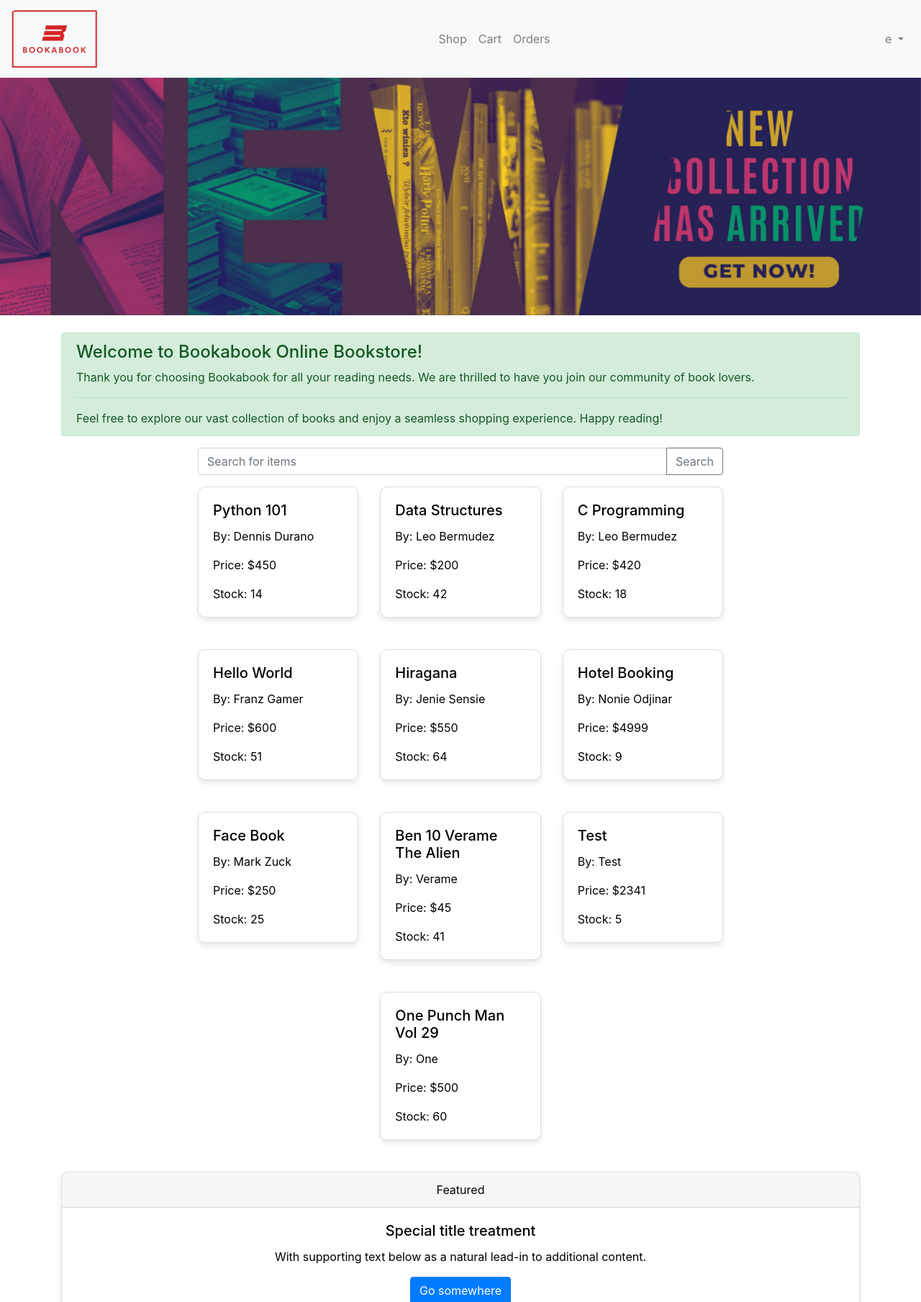
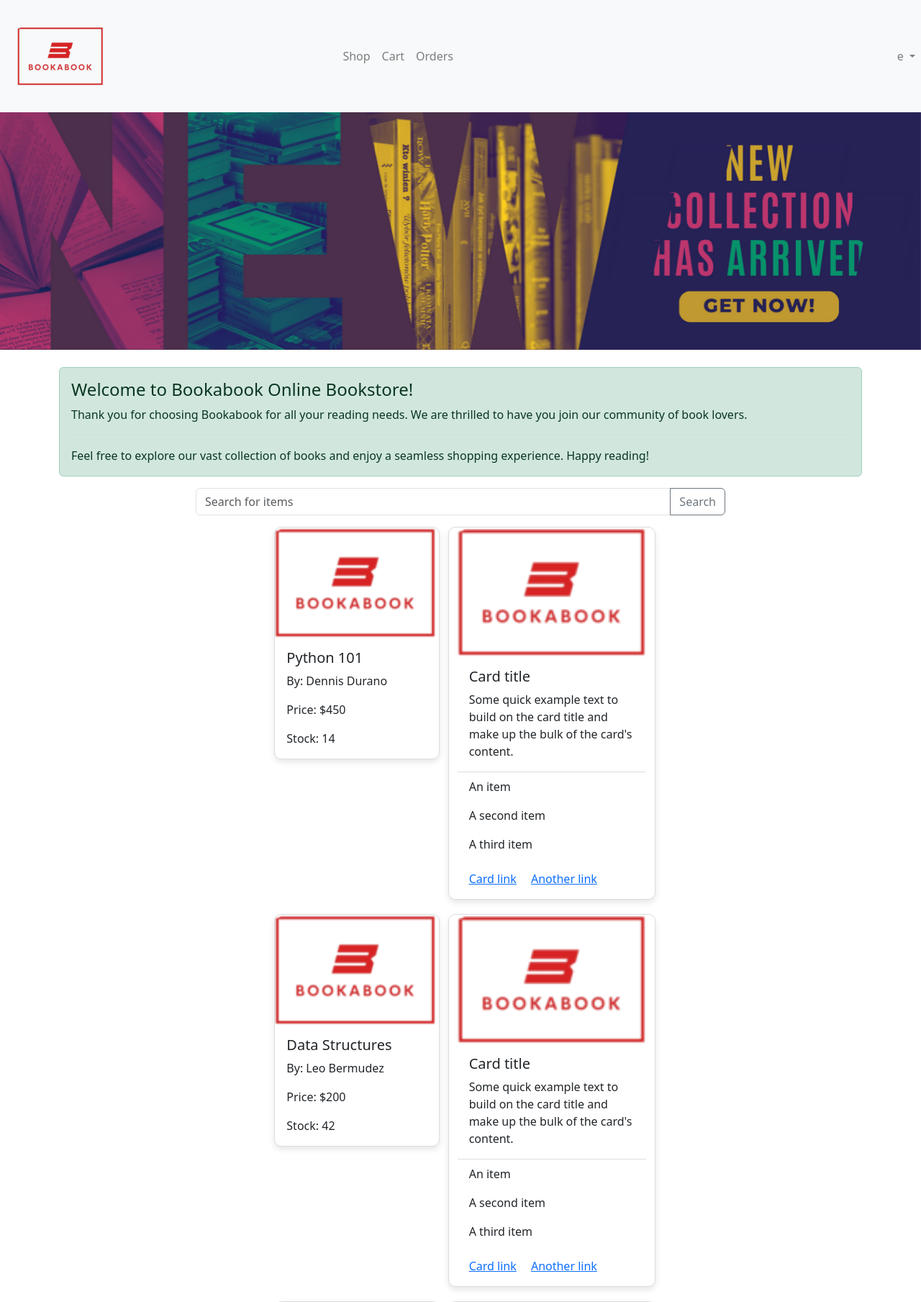
Before and after one commit to Provi-dence/DB-PROJECT, a Flask app: page / in a window 1280 px wide. Shown: the top 1809 px of the page at 72% size. Run offline with Flask 3, Linux system fonts and the light colour scheme; a user stored in the database is signed in; data comes from the database, SQL or seed files in the repository; both versions use the stored data as it was after the commit; some libraries are stand-ins or nearby versions.

Commit message:
item image update

```diff
--- a/BOOKABOOK/app.py
+++ b/BOOKABOOK/app.py
@@ -437,7 +437,28 @@
 def display_image(filename):
     return send_from_directory(app.config['UPLOAD_FOLDER'], filename)
 
+# Function to handle file upload and return the file path
+def handle_file_upload(request):
+    if 'img' in request.files:
+        file = request.files['img']
+        if file.filename != '':
+            if not os.path.exists(app.config['UPLOAD_FOLDER']):
+                os.makedirs(app.config['UPLOAD_FOLDER'])
 
+            filename = secure_filename(file.filename)
+            file_path = os.path.join(app.config['UPLOAD_FOLDER'], filename)
+
+            # Check if the file already exists
+            if os.path.isfile(file_path):
+                print("File already exists. Reusing existing file.")
+            else:
+                file.save(file_path)
+                print("File saved to:", file_path)  # Debugging output
+
+            # Set the correct image path for the item
+            img_path = file_path.replace("\\", "/")  # Replace backslashes in image path with forward slashes
+            return img_path
+    return "/static/images/default_img.png"  # Return default image path if no file uploaded or file field not in form
 
 # Function to insert a new item
 @app.route('/insert-item', methods=['POST'])
@@ -452,24 +473,9 @@
             itype = request.form['itype']
             stock = request.form['stocks']
 
-            # Handle file upload
-            if 'img' in request.files:
-                file = request.files['img']
-                if file.filename != '':
-                    if not os.path.exists(app.config['UPLOAD_FOLDER']):
-                        os.makedirs(app.config['UPLOAD_FOLDER'])
-
-                    filename = secure_filename(file.filename)
-                    file_path = os.path.join(app.config['UPLOAD_FOLDER'], filename)
-                    file.save(file_path)
-
-                    # Set the correct image path for the item
-                    img_path = file_path.replace("\\", "/")  # Replace backslashes in image path with forward slashes
-                    print("Image path:", img_path)  # Debugging output
-                else:
-                    img_path = "/static/images/default_img.png"  # Absolute path to the default image if no image uploaded
-            else:
-                img_path = "/static/images/default_img.png"  # Absolute path to the default image if no image field in the form
+            # Handle file upload and get the image path
+            img_path = handle_file_upload(request)
+            print("Image path:", img_path)  # Debugging output
 
             print("ISBN to be added:", isbn)  # Debugging output
 
@@ -485,6 +491,7 @@
             totalpages = calculate_total_pages(countall('items'))
             return redirect(url_for('items'))
     return render_template('login.html')
+
 
 # Function to update an existing item
 @app.route('/update-item', methods=['POST'])
@@ -555,7 +562,6 @@
     return render_template('view_image.html', image_path=image_path)
 """
 
-
 # Function to search for an item
 @app.route('/search-item', methods=['POST'])
 def searchItem():
@@ -566,7 +572,7 @@
                 flash("Please type something to search!")
                 return redirect(url_for('items'))
             else:
-                data = getrecord('items', search_text=search_text)
+                data = getrecord('items', isbn=search_text, title=search_text, author=search_text, genre=search_text, price=search_text, i_type=search_text)
                 if not data:
                     flash(f"No record matches with {search_text}")
                     return redirect(url_for('items'))
@@ -574,6 +580,15 @@
                     flash(f"{len(data)} record matches")
                     return render_template("admin_items.html", user=session['user'], data=data, page=1, totalpages=1, prev_page=None, next_page=None, title="Items List", header=itemHeader)
     return render_template('login.html')
+
+
+
+
+
+@app.route('/static/images/upload_img/<path:filename>')
+def static_image(filename):
+    return send_from_directory('static/images/upload_img', filename)
+
 
 
 ######################
--- a/BOOKABOOK/dbhelper.py
+++ b/BOOKABOOK/dbhelper.py
@@ -119,6 +119,7 @@
     return getProcess(sql)
 
 
+#=========================JUNDREL ALONZO===========================#
 def getitems(table:str,**kwargs)->list:
     params = list(kwargs.items())
     fields = []
@@ -195,7 +196,7 @@
     set_clause = ", ".join(set_fields)
     sql = f"UPDATE {table} SET {set_clause} WHERE i_id='{record_id}'"  # Assuming 'i_id' is the primary key
     return doProcess(sql)
-
+#==================================================================#
 
 
 
@@ -214,7 +215,7 @@
     success = doProcess(sql)
     return success
 
-
+#=========================JUNDREL ALONZO===========================#
 def get_total_revenue():
     sql = """
     SELECT ROUND(SUM(io.qty * i.price), 2) AS total_revenue
@@ -225,4 +226,18 @@
     if result and result[0][0] is not None:
         return result[0][0]
     else:
-        return 0.0  # Return a default value if no revenue is found
+        return 0.0  # Return a default value if no revenue is
+
+
+# Assume you have a function to fetch items from the database
+def get_items():
+    # Query to fetch items with image_path
+    sql = "SELECT i_id, title, author, price, stock, image_path FROM items WHERE status = 1"
+    items = getProcess(sql)
+
+    # Convert image_path to string if it's not already
+    for item in items:
+        item['image_path'] = str(item['image_path'])
+
+    return items
+#==================================================================#
--- a/BOOKABOOK/templates/navbar.html
+++ b/BOOKABOOK/templates/navbar.html
@@ -1,5 +1,5 @@
 <nav class="navbar navbar-expand-lg navbar-light bg-light">
-    <a class="navbar-brand" href="/"><img src="../static/images/logo.png" alt="Bookabook"></a>
+    <a class="navbar-brand m-4" href="/"><img src="../static/images/logo.png" alt="Bookabook"></a>
     <button class="navbar-toggler" type="button" data-bs-toggle="collapse" data-bs-target="#navbarNav" aria-controls="navbarNav" aria-expanded="false" aria-label="Toggle navigation">
         <span class="navbar-toggler-icon"></span>
     </button>
--- a/BOOKABOOK/templates/shop.html
+++ b/BOOKABOOK/templates/shop.html
@@ -6,9 +6,14 @@
     <title>Online Shop</title>
     <!-- Bootstrap CSS -->
     <link rel="stylesheet" href="https://stackpath.bootstrapcdn.com/bootstrap/4.3.1/css/bootstrap.min.css">
+    <link href="https://cdn.jsdelivr.net/npm/bootstrap@5.3.3/dist/css/bootstrap.min.css" rel="stylesheet" integrity="sha384-QWTKZyjpPEjISv5WaRU9OFeRpok6YctnYmDr5pNlyT2bRjXh0JMhjY6hW+ALEwIH" crossorigin="anonymous">
 
 	<style>
 		/* Custom CSS for hover animation and color change */
+		.selector-for-some-widget {
+		box-sizing: content-box;
+		}
+
 		.card {
 			margin-bottom: 20px;
 			border: 1px solid #ddd;
@@ -27,6 +32,7 @@
 			border-color: #ffc107; /* Change to match the background color for consistency */
 			color: #fff; /* Change to a suitable text color for visibility */
 		}
+
 
 	</style>
 </head>
@@ -85,7 +91,9 @@
 				{% for row in items %}
                 <div class="col-md-4 mb-4" data-toggle="modal" data-target="#addToCartModal_{{row.0}}">
                     <div class="card">
-                        <div class="card-body">
+						 <!-- Updated image source with the image URL from the database -->
+						 <img src="{{ url_for('static_image', filename = row[9].split('/')[-1]) }}" alt="Item Image" width="224">
+						 <div class="card-body">
                             <h5 class="card-title">{{row.2}}</h5>
 							<p class="card-text">By: {{row.3}}</p>
                             <p class="card-text">Price: ${{row.5}}</p>
@@ -93,6 +101,23 @@
                         </div>
                     </div>
                 </div>
+
+					<div class="card" style="width: 18rem;">
+						<img src="{{ url_for('static_image', filename = row[9].split('/')[-1]) }}" class="card-img-top" alt="Item Images">
+						<div class="card-body">
+						<h5 class="card-title">Card title</h5>
+						<p class="card-text">Some quick example text to build on the card title and make up the bulk of the card's content.</p>
+						</div>
+						<ul class="list-group list-group-flush">
+						<li class="list-group-item">An item</li>
+						<li class="list-group-item">A second item</li>
+						<li class="list-group-item">A third item</li>
+						</ul>
+						<div class="card-body">
+						<a href="#" class="card-link">Card link</a>
+						<a href="#" class="card-link">Another link</a>
+						</div>
+					</div>
 
 				<!-- Add to Cart Modal -->
 				<div class="modal fade" id="addToCartModal_{{row.0}}" tabindex="-1" role="dialog" aria-labelledby="addToCartModalLabel" aria-hidden="true">
@@ -154,5 +179,8 @@
 <script src="https://cdnjs.cloudflare.com/ajax/libs/popper.js/1.14.7/umd/popper.min.js"></script>
 <script src="https://stackpath.bootstrapcdn.com/bootstrap/4.3.1/js/bootstrap.min.js"></script>
 
-<script src="https://cdn.jsdelivr.net/npm/bootstrap@5.3.3/dist/js/bootstrap.bundle.min.js" integrity="sha384-YvpcrYf0tY3lHB60NNkmXc5s9fDVZLESaAA55NDzOxhy9GkcIdslK1eN7N6jIeHz" crossorigin="anonymous"></script>
-<script src="https://cdn.jsdelivr.net/npm/@popperjs/core@2.11.8/dist/umd/popper.min.js" integrity="sha384-I7E8VVD/ismYTF4hNIPjVp/Zjvgyol6VFvRkX/v
+<script src="https://cdn.jsdelivr.net/npm/@popperjs/core@2.11.8/dist/umd/popper.min.js" integrity="sha384-I7E8VVD/ismYTF4hNIPjVp/Zjvgyol6VFvRkX/vR+Vc4jQkC+hVqc2pM8ODewa9r" crossorigin="anonymous"></script>
+<script src="https://cdn.jsdelivr.net/npm/bootstrap@5.3.3/dist/js/bootstrap.min.js" integrity="sha384-0pUGZvbkm6XF6gxjEnlmuGrJXVbNuzT9qBBavbLwCsOGabYfZo0T0to5eqruptLy" crossorigin="anonymous"></script>
+
+</body>
+</html>
```
Also changed, not shown: BOOKABOOK/templates/admin_items.html (+3 -4 lines), BOOKABOOK/templates/admin_orders.html (+16 -0 lines), BOOKABOOK/templates/cart.html (+7 -1 lines), BOOKABOOK/templates/orders.html (+7 -0 lines), BOOKABOOK/bookstoredb.db.
